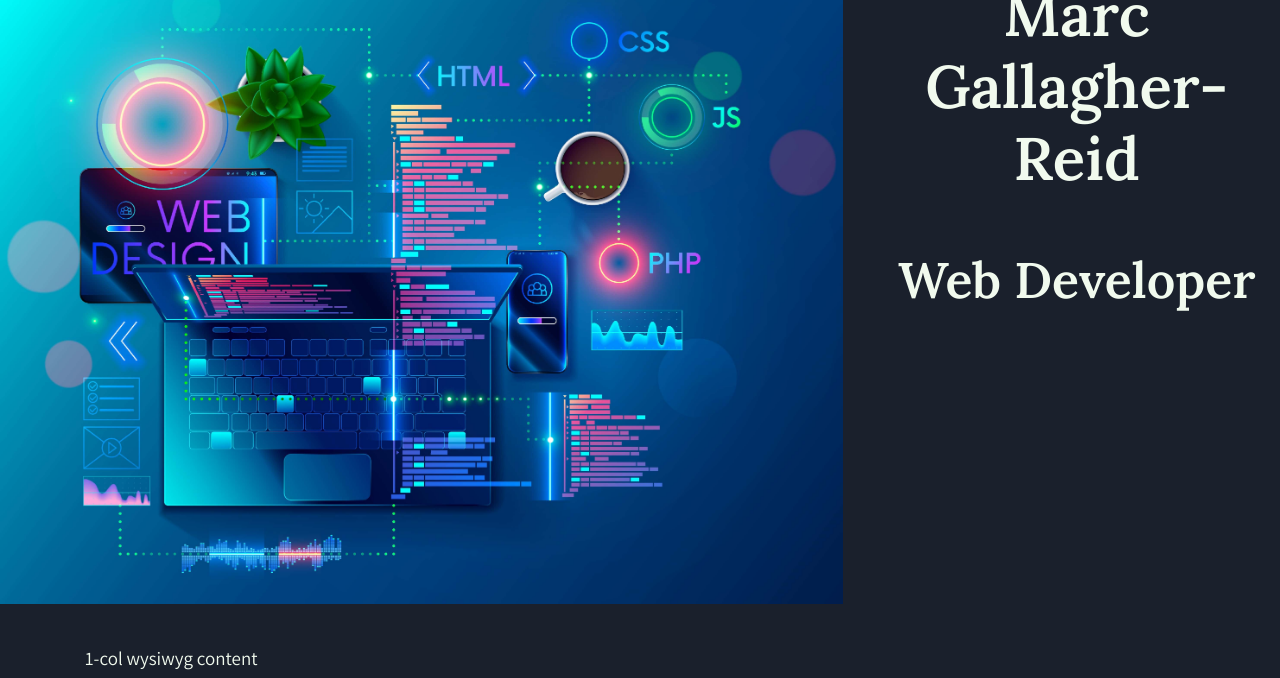
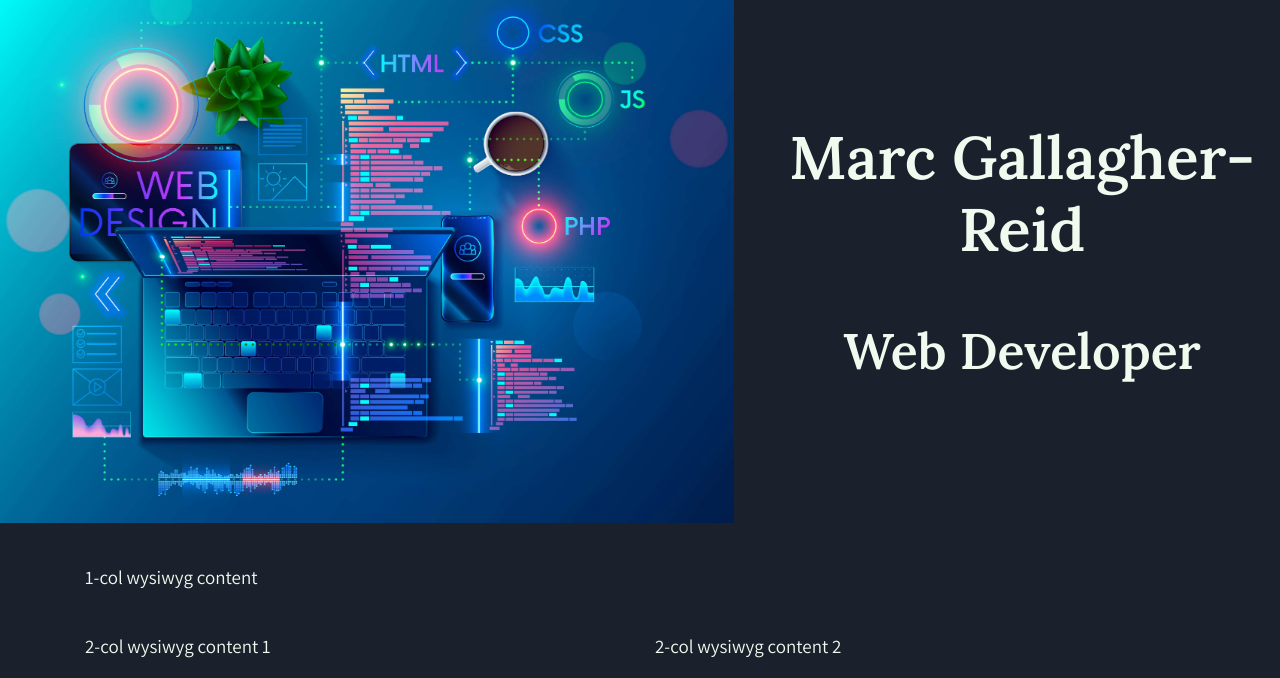
Before and after one commit to mgallagher56/gatsby-wp-headless-cms, a Gatsby site: page / in a window 1280 px wide. Shown: the part 122-800 px from the top of the page. Built offline with nearby package versions, Linux system fonts and the light colour scheme; Gatsby itself is replaced by a stand-in of ours.

Commit message:
vertically centered text

```diff
--- a/src/components/modules/hero.js
+++ b/src/components/modules/hero.js
@@ -9,10 +9,10 @@
     render() {
         return <section class={'hero-module mb-5'}>
             <div class={'row d-flex flex-column flex-md-row'}>
-                <div class={'hero-media d-flex col-12 col-md-8 overflow-hidden'}>
+                <div class={'hero-media d-flex col-12 col-md-7 overflow-hidden'}>
                     <img class={'hero_image'} src={hero_image} alt='Web devices and programming languages' />
                 </div>
-                <div class={'hero-content d-flex flex-column col-12 col-md-4 text-center'}>
+                <div class={'hero-content d-flex flex-column col-12 col-md-5 text-center my-auto'}>
                         <h1>Marc Gallagher-Reid</h1>
                         <h2>Web Developer</h2>
                 </div>
```
